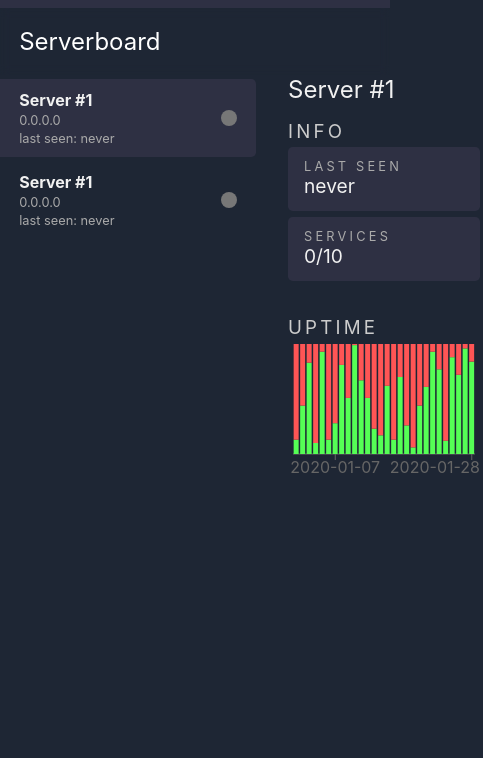
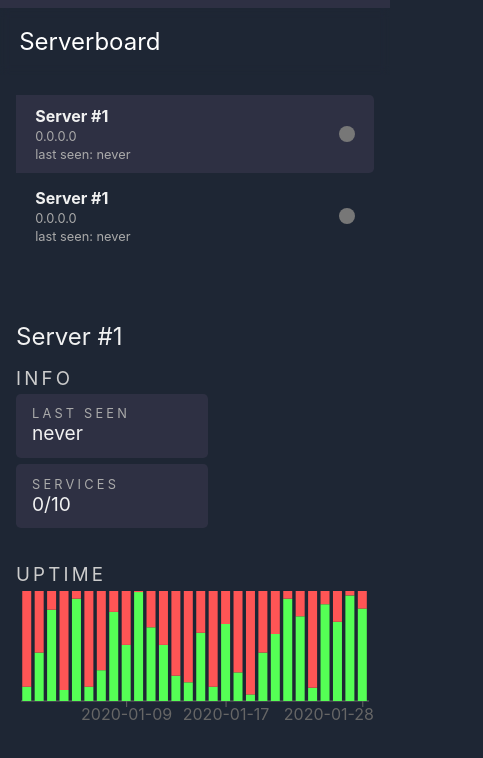
Before and after one commit to mat-sz/serverboard-web, a React (Create React App) app: page /test1 in a window 390 px wide. Shown: the top 758 px of the page, 483 px wide, since content can reach past the window. Built offline with nearby package versions, Linux system fonts and the light colour scheme; the HTML template or start-up script is replaced by a standard one.

Commit message:
added responsivity to details page

```diff
--- a/src/pages/DetailsPage/styles.module.scss
+++ b/src/pages/DetailsPage/styles.module.scss
@@ -1,5 +1,19 @@
 .content {
   display: grid;
-  grid-template-columns: 16rem 1fr;
-  grid-gap: 2rem;
+  grid-template-columns: 1fr;
+  gap: 2rem;
+
+  & > div {
+    padding: 1rem;
+  }
 }
+
+@media screen and (min-width: 1000px) {
+  .content {
+    grid-template-columns: 16rem 1fr;
+
+    & > div {
+      padding: 0;
+    }
+  }
+}
```
